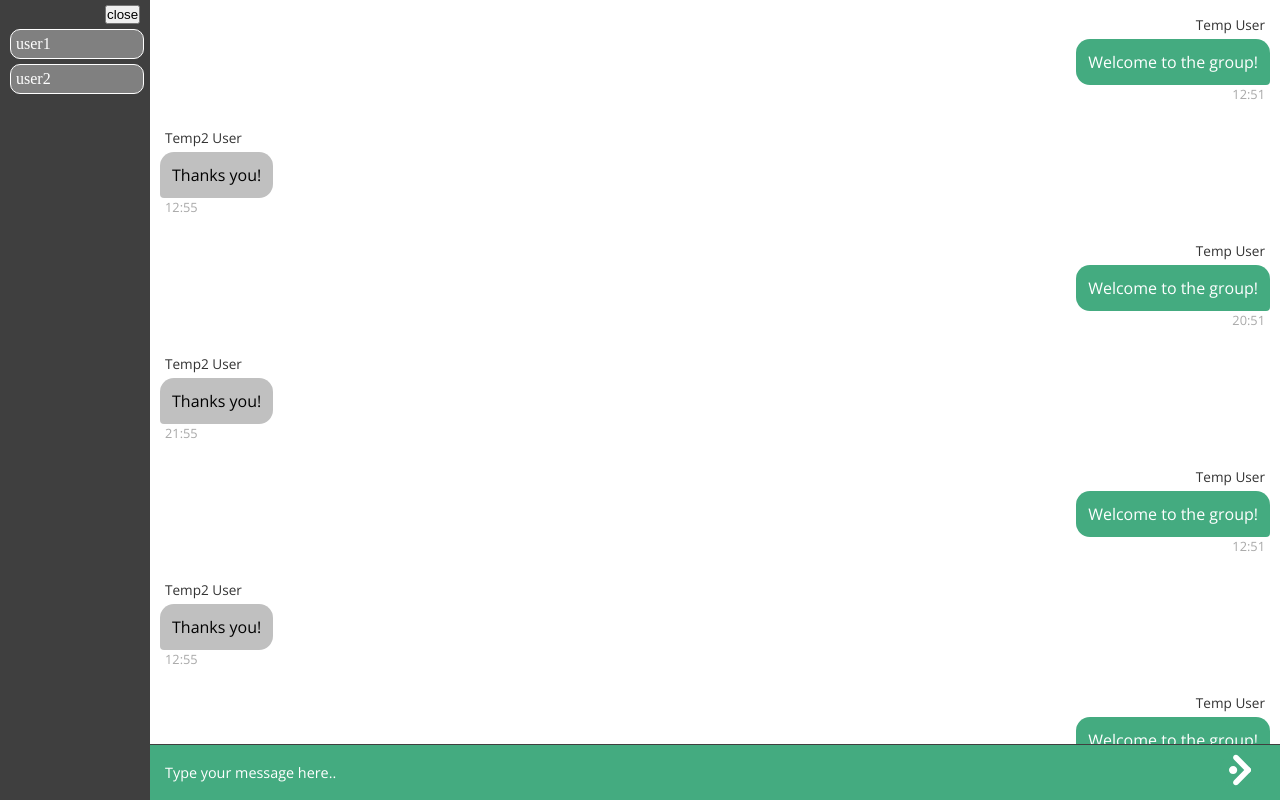
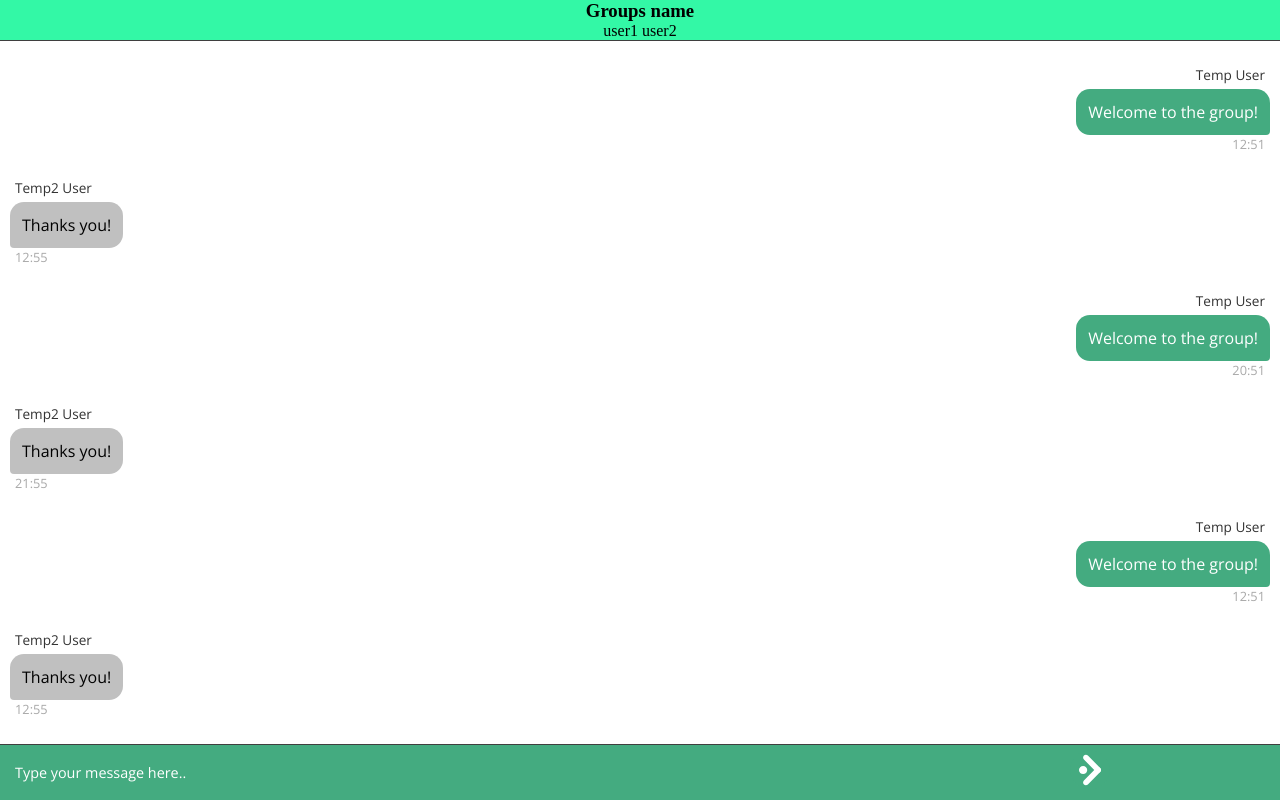
Before and after one commit to valtterikodisto/pigeon, a React app in the folder pigeon-frontend/: page / in a window 1280 px wide. Built offline with nearby package versions, Linux system fonts and the light colour scheme; data requests are answered from the project's data file.

Commit message:
Removed sidebar and added a header.

```diff
--- a/pigeon-frontend/database.json
+++ b/pigeon-frontend/database.json
@@ -2,7 +2,7 @@
   "group": [
     {
       "id": 0,
-      "name": "Name",
+      "name": "Groups name",
       "users": [
         {
           "id": 1,
--- a/pigeon-frontend/src/components/App.css
+++ b/pigeon-frontend/src/components/App.css
@@ -6,8 +6,10 @@
 
 .container {
   display: grid;
-  grid-template-columns: auto 3fr;
-  grid-template-areas: 'sidebar main';
+  grid-template-areas:
+  'header'
+  'main';
+  grid-template-rows: 50px;
   height: 100vh;
   width: 100%;
 }
@@ -17,6 +19,32 @@
   width: 100%;
   overflow-y: scroll;
 }
+
+.header{
+  grid-area: header;
+  position: fixed;
+  top: 0;
+  width: 100%;
+  border-bottom: 1px solid #3f3f3f;
+  background-color: #33f8a6;
+}
+
+.header-container {
+  margin: 0 auto;
+  width: 100%;
+  display: grid;
+}
+
+.header-users-list  {
+  text-align: center;
+}
+
+.header-users-list > li{
+  display: inline;
+  padding: 2px;
+}
+
+
 
 .message-form-container {
   position: fixed;
@@ -40,13 +68,14 @@
   padding: 5px 0 0 5px;
 }
 
+/*
 .sidebar {
   grid-area: sidebar;
   padding: 5px 0 0 5px;
   border-right: 1px solid #3f3f3f;
   height: 100%;
   width: 150px;
-  overflow-x: hidden; /*Disable horizontal scroll*/
+  overflow-x: hidden;
   transition: 0.5s;
   background: #3f3f3f;
 }
@@ -59,7 +88,8 @@
   margin-left: 100px;
 }
 
-li {
+
+.li {
   border-style: solid;
   border-width: 1px;
   border-radius: 10px;
@@ -68,6 +98,9 @@ li {
   padding: 5px;
   margin: 5px;
 }
+
+*/
+
 
 /* MESSAGE FORM ICON */
 
--- a/pigeon-frontend/src/components/chat/Chat.js
+++ b/pigeon-frontend/src/components/chat/Chat.js
@@ -3,6 +3,7 @@ import React, { useState, useEffect } from 'react'
 import Sidebar from './Sidebar'
 import MessageWindow from './MessageWindow'
 import MessageForm from './MessageForm'
+import Header from './Header'
 
 import groupService from '../../services/groups'
 import userService from '../../services/user'
@@ -42,7 +43,7 @@ const Chat = () => {
 
   return (
     <div className="container">
-      <Sidebar users={users} />
+      <Header groupName={name} users={users} />
       <div className="main">
         <MessageWindow messages={messages} currentUser={currentUser} />
         <MessageForm />
--- /dev/null
+++ b/pigeon-frontend/src/components/chat/Header.js
@@ -0,0 +1,20 @@
+import React from 'react'
+
+
+const Topbar = props => {
+
+    return (
+        <div className="header" >
+            <div className="header-container">
+                <h3 className="header-group-name" align="center">{props.groupName}</h3>
+                <ul className="header-users-list">
+                    {props.users.map(user =>
+                        <li key={user.id}>{user.username}</li>
+                    )}
+                </ul>
+            </div>
+        </div>
+    )
+}
+
+export default Topbar
--- a/pigeon-frontend/src/components/chat/MessageForm.js
+++ b/pigeon-frontend/src/components/chat/MessageForm.js
@@ -8,7 +8,7 @@ const AddMessage = props => {
         <input type="text" placeholder="Type your message here.." />
         <span />
       </form>
-      <img id="send-icon" src={sendIcon} />
+      <img id="send-icon" src={sendIcon} alt="send icon" />
     </div>
   )
 }
```
